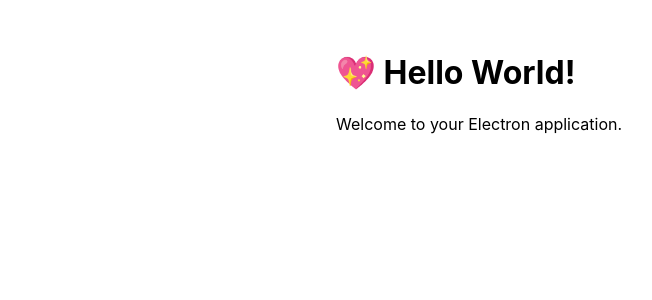
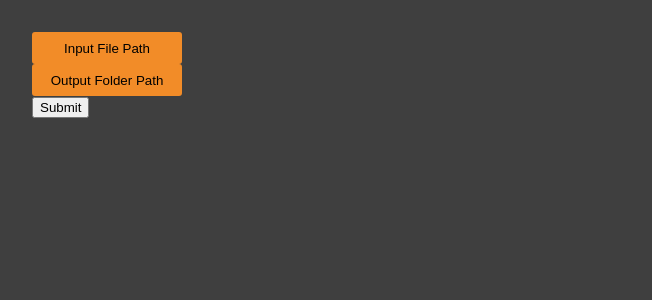
Before and after one commit to Asgmel/knitting_pattern_maker, a Vue app: page / in a window 1280 px wide. Shown: the top 300 px of the page, without its empty margins (0-652 px from the left). Built offline with nearby package versions, Linux system fonts and the light colour scheme.

Commit message:
feat: finish file and folder input buttons

```diff
--- a/src/App.vue
+++ b/src/App.vue
@@ -1,8 +1,19 @@
 <template>
-  <h1>💖 Hello World!</h1>
-  <p>Welcome to your Electron application.</p>
+  <FileInput button-text="Input File Path" @update:file-path="(filePath: string) => { inputFilePath = filePath }" />
+  <FileInput input-type-folder button-text="Output Folder Path"
+    @update:file-path="(filePath: string) => { outputFolderPath = filePath }" />
+  <button @click="submit">Submit</button>
 </template>
 
-<script setup>
-console.log('👋 This message is being logged by "App.vue", included via Vite');
+<script lang="ts" setup>
+import { ref } from 'vue';
+import FileInput from './components/FileInput.vue';
+
+let inputFilePath = ref("")
+let outputFolderPath = ref("")
+
+const submit = () => {
+  console.log(inputFilePath.value)
+  console.log(outputFolderPath.value)
+}
 </script>
--- /dev/null
+++ b/src/components/FileInput.vue
@@ -0,0 +1,63 @@
+<template>
+  <div class="container">
+    <button @click="updateFilePath">{{ buttonText }}</button>
+    <div class="filePath">{{ filePath }}</div>
+  </div>
+</template>
+
+<script lang="ts" setup>
+
+import { ref } from 'vue';
+
+let filePath = ref("")
+
+const emit = defineEmits(["update:filePath"])
+
+const props = defineProps({
+  buttonText: {
+    type: String,
+    required: true
+  },
+  inputTypeFolder: {
+    type: Boolean,
+    default: false
+  }
+})
+
+const updateFilePath = async () => {
+  let path = ""
+
+  if (props.inputTypeFolder) {
+    path = await window.api.openDirectory();
+  } else {
+    path = await window.api.openFile();
+  }
+
+  if (path) {
+    filePath.value = path
+    emit("update:filePath", path)
+  }
+}
+
+</script>
+
+<style lang="css" scoped>
+.container {
+  display: flex;
+  gap: 15px;
+  align-items: center;
+}
+
+.filePath {
+  color: #ffffff;
+}
+
+button {
+  width: 150px;
+  height: 32px;
+  background-color: #F28C28;
+  color: #000000;
+  border: none;
+  border-radius: 3px;
+}
+</style>
--- a/src/index.css
+++ b/src/index.css
@@ -2,6 +2,6 @@
   font-family: -apple-system, BlinkMacSystemFont, 'Segoe UI', Roboto, Helvetica,
     Arial, sans-serif;
   margin: auto;
-  max-width: 38rem;
   padding: 2rem;
+  background-color: #3f3f3f;
 }
```
Also changed, not shown: src/global.d.ts (added, +15 -0 lines), src/main.ts (+6 -1 lines), src/preload.ts (+11 -0 lines), src/systemFunctions.ts (added, +23 -0 lines), src/components/ColorReplacement.vue (added), src/components/NumberInput.vue (added), src/components/OptionCheckbox.vue (added).
